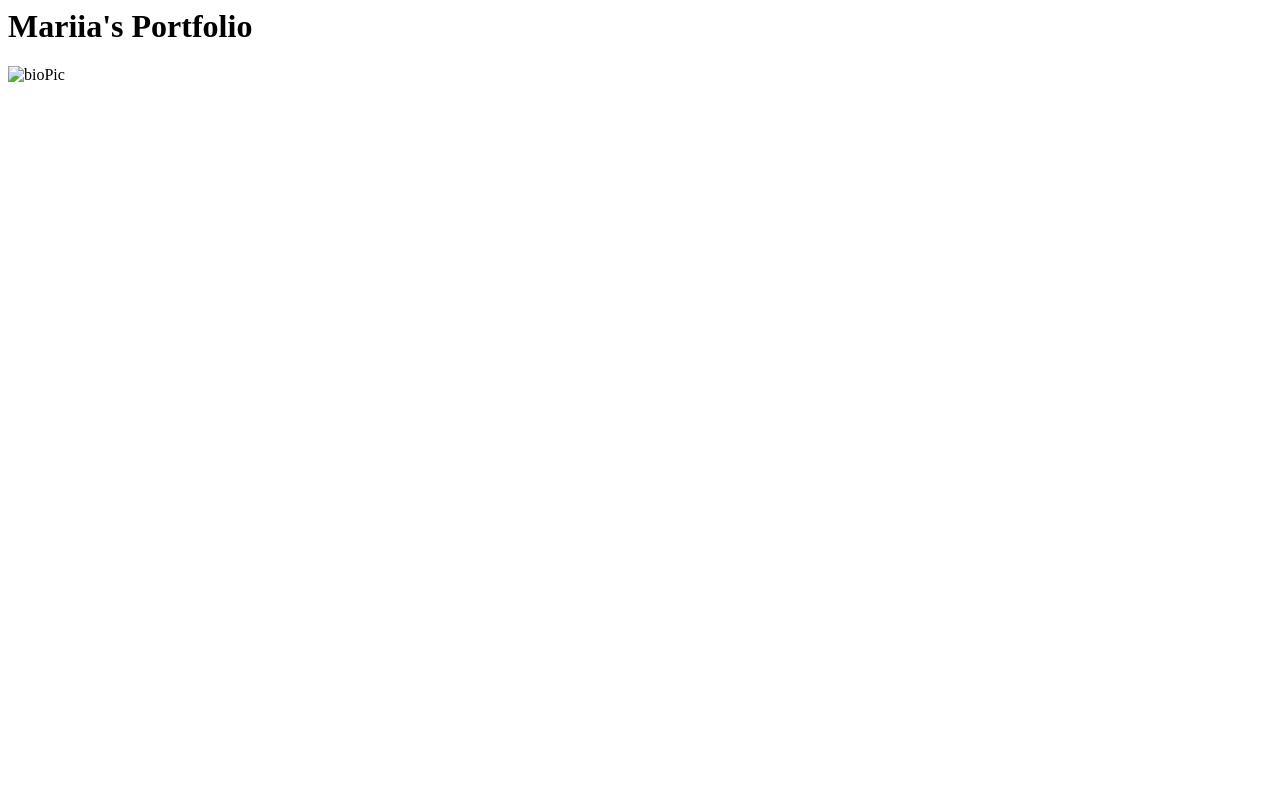
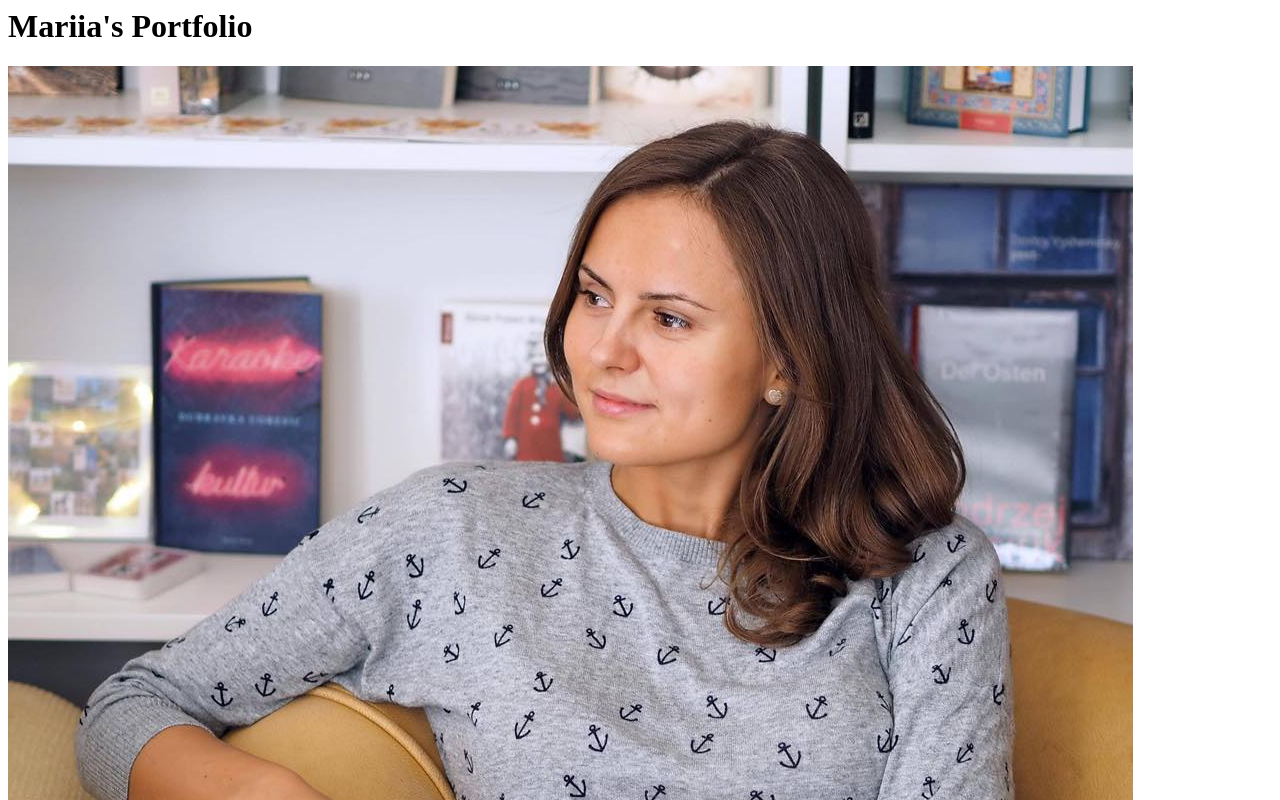
Before and after one commit to muksis/muksis.github.io, a plain HTML site: page index.html in a window 1280 px wide. Shown: the top 800 px of the page. Drawn offline with Linux system fonts and the light colour scheme.

Commit message:
Add files via upload

```diff
--- a/index.html
+++ b/index.html
@@ -1,4 +1,4 @@
 <html>
     <h1>Mariia's Portfolio</h1>
-    <img src=".bioPic.JPG" alt="bioPic">
+    <img src="./bioPic.JPG" alt="bioPic">
 </html>
```
